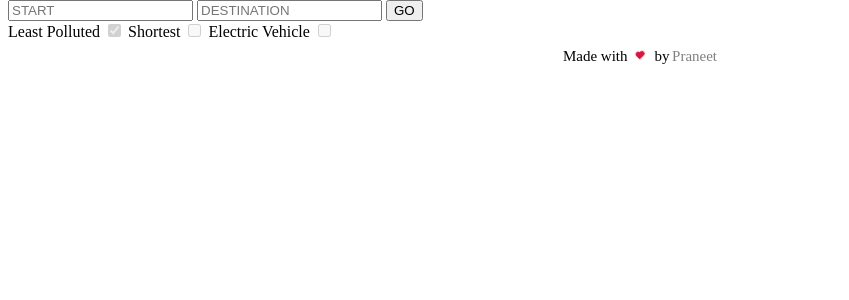
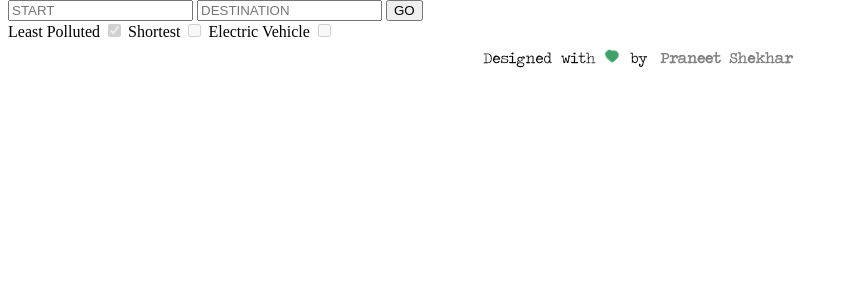
Before and after one commit to praneetshekhar/RoadBuddy, a Flask app: template templates/layout.html in a window 1280 px wide. Shown: the part 26-326 px from the top of the page, without its empty margins (0-849 px from the left). Run offline with Flask 2, Linux system fonts and the light colour scheme; the template is opened without the code that fills it, so the values that code supplies are empty.

Commit message:
minor style changes to footer

```diff
--- a/static/stylesheets/footer.css
+++ b/static/stylesheets/footer.css
@@ -1,79 +1,101 @@
 @keyframes heartbeat {
     0% {
+        -o-transform: scale(0.8);
+        -moz-transform: scale(0.8);
+        -webkit-transform: scale(0.8);
         transform: scale(0.8);
     }
     20% {
+        -o-transform: scale(0.9);
+        -moz-transform: scale(0.9);
+        -webkit-transform: scale(0.9);
         transform: scale(0.9);
     }
     45% {
+        -o-transform: scale(1);
+        -moz-transform: scale(1);
+        -webkit-transform: scale(1);
         transform: scale(1);
     }
     55% {
+        -o-transform: scale(1.1);
+        -moz-transform: scale(1.1);
+        -webkit-transform: scale(1.1);
         transform: scale(1.1);
     }
     62% {
+        -o-transform: scale(1.05);
+        -moz-transform: scale(1.05);
+        -webkit-transform: scale(1.05);
         transform: scale(1.05);
     }
     100% {
+        -o-transform: scale(1);
+        -moz-transform: scale(1);
+        -webkit-transform: scale(1);
         transform: scale(1);
     }
 }
 
 #heart-message{
-    display: flex;
-    flex-direction: row;
-    justify-content: center;
-    width: 250px;
-    /*border-top: 0.3px #2c2b2b solid;*/
     margin: 0 auto;
     padding: 7px;
     font-size: 15px;
+    font-family: 'TravelingTypewriter', monospace;
+    word-spacing: 1.5pt;
+    text-align: center;
 }
 
 .heart-rib{
+    display: inline-block;
     position: relative;
-    width: 15px;
-    transform: rotate(-45deg);
-    margin-left: 12px;
+    -o-transform: rotate(135deg);
+    -moz-transform: rotate(135deg);
+    -webkit-transform: rotate(135deg);
+    transform: rotate(135deg);
 }
 
 .heart{
-    background: crimson;
-    height: 5px;
-    width: 5px;
+    display: inline-block;
+    background: hsl(146, 43%, 44%);
+    height: 10px;
+    width: 10px;
     position: relative;
-    animation: heartbeat 2s cubic-bezier(0.86,0,0.75,1) 1s infinite forwards normal;
+    margin: 2.5pt 2.5pt 0 2.5pt;
+    border-radius: 3px;
+    animation: heartbeat 3s cubic-bezier(0.86,0,0.75,1) 3s infinite forwards normal;
 
 }
 .heart::after{
     content: "";
-    width: 5px;
-    height: 5px;
-    background: crimson;
+    width: 10px;
+    height: 10px;
+    background: hsl(146, 43%, 44%);
     position: absolute;
-    left: 2.5px;
+    left: -3.5px;
     border-radius: 50%;
 }
 .heart::before{
     content: "";
-    width: 5px;
-    height: 5px;
-    background: crimson;
+    width: 10px;
+    height: 10px;
+    background: hsl(146, 43%, 44%);
     position: absolute;
-    top: -2.5px;
+    right: 0px;
+    bottom: -3.5px;
     border-radius: 50%;
 }
 
 #name-lnk{
     text-decoration: none;
     color: grey;
-    margin-left: 2.5px;
+    font-weight: bolder;
+    padding: 0 3px;
+    border-right: 1.5px solid transparent;
+    border-left: 1.5px solid transparent;
 }
 #name-lnk:hover{
-    background: grey;
-    color: white;
-    padding: 1px 0px 0px 2px;
-    border-right: grey 7px solid;
-    font-family: 'TravelingTypewriter', monospace;
-    font-size: 10px;
+    color: hsl(146, 43%, 44%);
+    border-right: 1.5px solid grey;
+    border-left: 1.5px solid grey;
 }
--- a/templates/layout.html
+++ b/templates/layout.html
@@ -49,12 +49,8 @@
         {% block footer %}
         <footer>
             <div id="heart-message">
-                <span>Made with</span>
-                <div class="heart-rib">
-                    <div class="heart"></div>
-                </div>
-                <span> by </span>
-                <a href="https://github.com/praneetshekhar/RoadBuddy" id="name-lnk">Praneet</a>
+                Designed with <span class="heart-rib"><span class="heart"></span></span> by
+                <a href="https://github.com/praneetshekhar/RoadBuddy" id="name-lnk">Praneet Shekhar</a>
             </div>
         </footer>
         {% endblock %}
```
